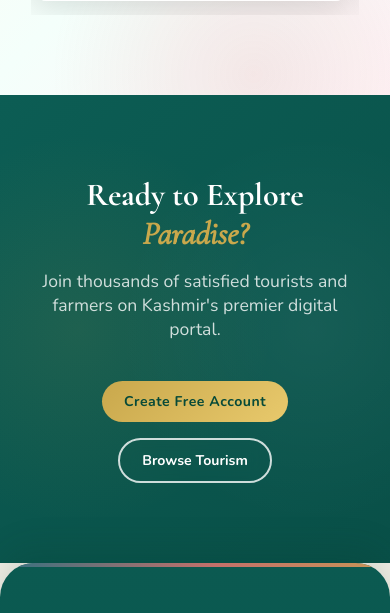
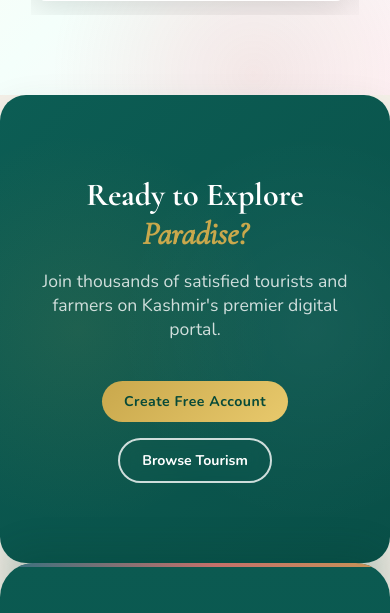
Before and after one commit to younisbhat014-glitch/kashmir-tourism-agriculture-v2, a React (Vite) app in the folder kashmir-app/: page / in a window 390 px wide. Shown: the part 3076-3689 px from the top of the page. Built offline with nearby package versions, Linux system fonts and the light colour scheme; no server answers.

Commit message:
Round home call to action section

```diff
--- a/kashmir-app/src/pages/Home.jsx
+++ b/kashmir-app/src/pages/Home.jsx
@@ -231,7 +231,7 @@ function Testimonials() {
 
 function CTASection() {
   return (
-    <section style={{
+    <section className="home-cta-section" style={{
       padding: '80px 8%', textAlign: 'center',
       background: 'linear-gradient(135deg, #0c5d54 0%, #095048 100%)',
       position: 'relative', overflow: 'hidden',
--- a/kashmir-app/src/styles/global.css
+++ b/kashmir-app/src/styles/global.css
@@ -2010,3 +2010,14 @@ table[style*="background: white"] {
 .image-picker-error {
   color: #b13b3b;
 }
+
+.home-cta-section {
+  border-radius: 34px;
+  box-shadow: 0 18px 42px rgba(5, 72, 62, 0.16);
+}
+
+@media (max-width: 768px) {
+  .home-cta-section {
+    border-radius: 26px;
+  }
+}
```
